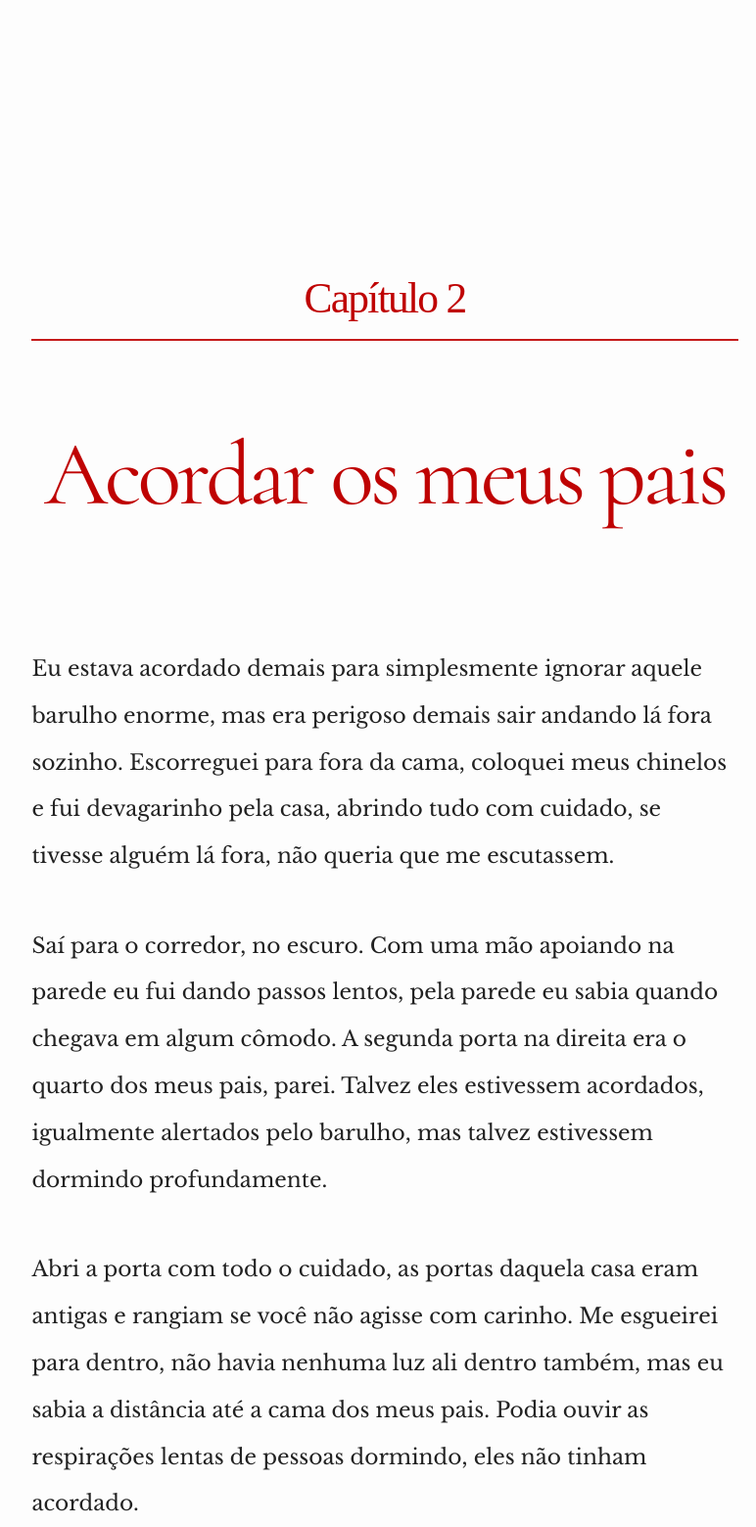
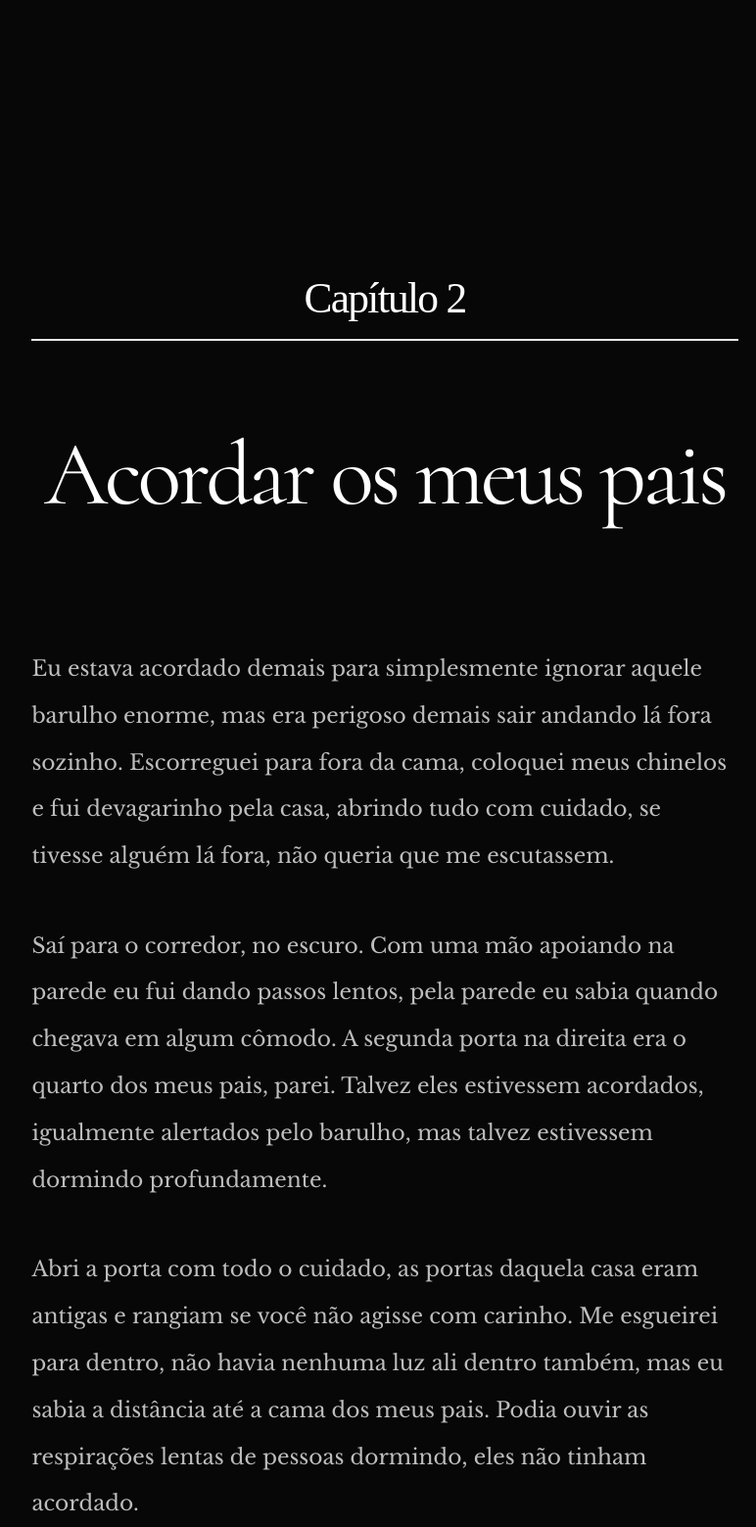
Before and after one commit to MRRaduan/book-interactive-fiction, a Jekyll site: the page built from _posts/2018-06-15-acordar-os-meus-pais.md, in a window 1280 px wide. Shown: the whole page at 98% size, without its empty margins (247-1019 px from the left). Built offline with Jekyll 4.4.1, drawn with Linux system fonts in a browser that asks for light colours; some web fonts are replaced.

Commit message:
Add new fonts and change colors

```diff
--- a/_sass/minima.scss
+++ b/_sass/minima.scss
@@ -49,6 +49,7 @@ $on-laptop:        800px !default;
 "minima/colors",
    "minima/base",
   "minima/layout",
+  "minima/fonts",
   "minima/syntax-highlighting",
   // Book
 "minima/reset",
--- /dev/null
+++ b/_sass/minima/_fonts.scss
@@ -0,0 +1 @@
+@import url('https://fonts.googleapis.com/css?family=Cinzel:400,700&subset=latin-ext');
--- a/_sass/minima/_home.scss
+++ b/_sass/minima/_home.scss
@@ -1,6 +1,7 @@
 // Home
 body {
   // border: solid 10px $primaryColor;
+  background-color: #070707;
 }
 .section__home {
   width: 100%;
@@ -20,13 +21,16 @@ body {
   text-align: center;
   width: 8em;
   color: $white;
-  font-family: 'Cormorant', sans-seri;
-  font-weight: 300;
+  // font-family: 'Cormorant', sans-serif;
+  // font-family: 'kitchen_sinkregular';
+  font-family: 'Cinzel', serif;
+  // font-weight: 700;
 }
 
 .book__author {
   margin-top: -2.5em;
-  font-family: 'Libre Baskerville', serif;
+  // font-family: 'Libre Baskerville', serif;
+  font-family: 'Cinzel', serif;
   color: $white;
   text-align: center;
   border: none;
@@ -46,7 +50,8 @@ body {
 
 
 h1{
-  color: $secondaryColor;
+  // color: $secondaryColor;
+  color: #fff;
   font-family: 'Cormorant', serif;
   letter-spacing: -0.04em;
   font-size: calc( 3em + (7.25 - 3) * ( (100vw - 35em) / ( 100 - 20) ));
@@ -59,12 +64,14 @@ h1{
 
 
 h2{
-  color: $secondaryColor;
+  // color: $secondaryColor;
+  color: #fff;
   font-family: 'Cormorant SC', serif;
   letter-spacing: -0.04em;
   // font-size: calc( 0.875em + (11.25 - 0.875) * ( (100vw - 20em) / ( 100 - 20) ));
   font-size: 2em;
-  border-bottom: 0.05em solid rgba(191, 3, 3, 0.9);
+  // border-bottom: 0.05em solid rgba(191, 3, 3, 0.9);
+  border-bottom: 0.05em solid rgba(255, 255, 255, 0.9);
   min-height: 1.5em;
   margin: 6.5em 0 0 0;
   text-align: center;
@@ -72,7 +79,8 @@ h2{
 
 p {
   font-family: 'Libre Baskerville', serif;
-  color: $black;
+  // color: $black;
+   color: #bdbdbd;
   margin-top: 15px;
   line-height: 26px;
   margin: 2em 0;
--- a/assets/main.js
+++ b/assets/main.js
@@ -1,6 +1,9 @@
 window.addEventListener("DOMContentLoaded", function() {
 
-  let scroll = new SmoothScroll();
+  let scroll = new SmoothScroll({
+    updateURL: false,
+    speed: 3000
+  });
 
   function wrapChars(str, tmpl) {
     let wrapTxt = str.replace(/\w/g, tmpl || "<span class='letter'>$&</span>");
@@ -33,7 +36,8 @@ window.addEventListener("DOMContentLoaded", function() {
        complete: function(anim) {
          let anchor = document.querySelector('#intro');
         scroll.animateScroll(anchor, {
-          speed: 5000,
+          speel: 3500,
+          updateURL: false
         });
        }
     });
```
Also changed, not shown: index.md (+1 -1 lines).
